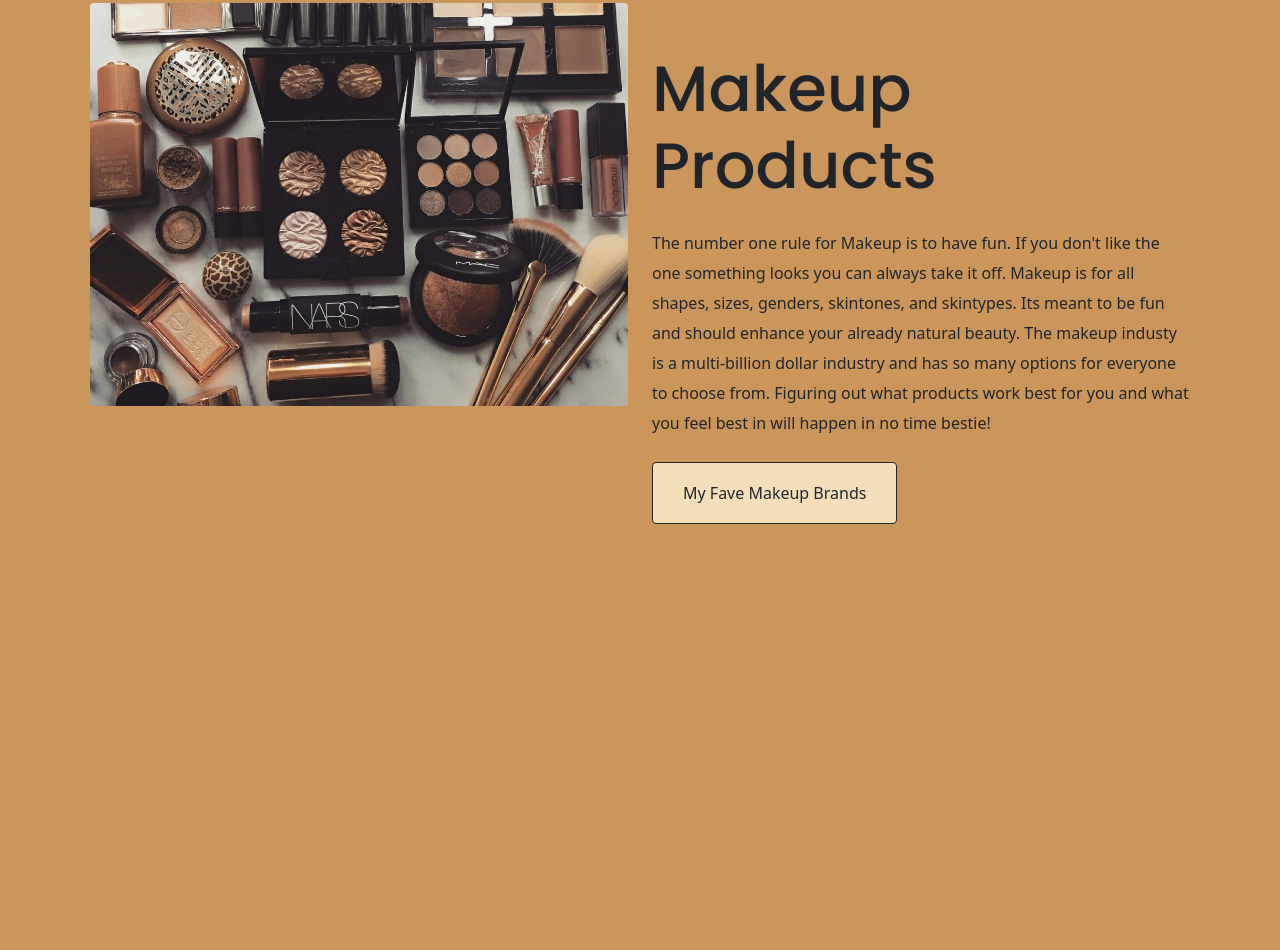
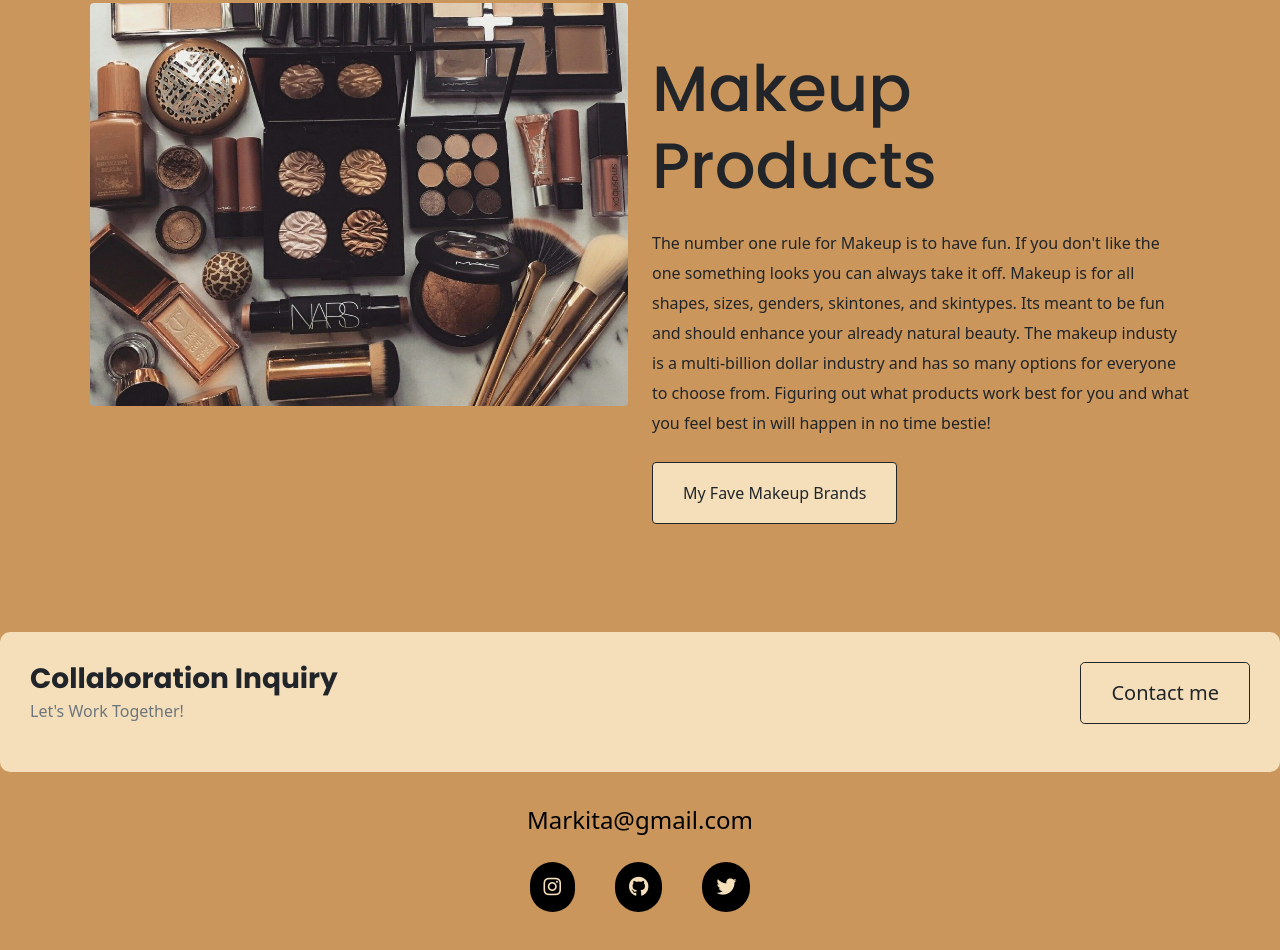
Before and after one commit to kitapedmonds/Portfolio-Project, a plain HTML site: page index.html in a window 1280 px wide. Shown: the part 1946-2896 px from the top of the page. Before the commit the page ends 2578 px from the top, so only its background shows below. Drawn offline with nearby package versions, Linux system fonts and the light colour scheme.

Commit message:
FOOTER
added footer
added media query
added injection

```diff
--- a/index.html
+++ b/index.html
@@ -128,6 +128,30 @@
           </div>
         </div>
       </div>
+      <footer>
+        <div class="contact-box d-flex justify-content-between d-none d-md-flex">
+          <div>
+          <h3>Collaboration Inquiry</h3>
+          <p class="text-muted">Let's Work Together!</p>
+          </div>
+          <div>
+          <a href="/contact.html" class="btn btn-branding btn-outline-dark btn-lg">
+          Contact me</a>
+          </div>
+        </div>
+        <a href="mailto:markita@gmail.com" class="email-link mb-4">Markita@gmail.com</a>
+        <div class="social-links d-flex justify-content-center">
+          <a href="https://www.instagram.com/markitabeautytips" target="_blank">
+            <i class="fab fa-instagram"></i>
+          </a>
+          <a href="https://www.github.com/kitapedmonds/Portfolio-Project" target="_blank">
+            <i class="fab fa-github"></i>
+          </a>
+          <a href="https://www.twitter.com/markitabeauty" target="_blank">
+            <i class="fab fa-twitter"></i>
+          </a>
+        </div>
+      </footer>
     </div>
   </body>
 </html>
--- a/styles/portfolio.css
+++ b/styles/portfolio.css
@@ -75,11 +75,13 @@ p {
 .btn-branding {
   line-height: 30px;
   padding: 15px 30px;
+  transition: all 150ms ease-in-out;
 }
 .btn-skintype {
   background-color: var(--secondary-color);
   line-height: 30px;
   padding: 15px 30px;
+  transition: all 150ms ease-in-out;
 }
 
 #tagline {
@@ -91,8 +93,6 @@ p {
   max-width: 140px;
 }
 
-element.style {
-}
 .navbar-light .navbar-nav .nav-link {
   color: black;
 }
@@ -101,6 +101,43 @@ element.style {
 }
 .active {
   color: var(--primary-color) !important;
+}
+footer {
+  margin-bottom: 60px;
+}
+footer .email-link {
+  text-align: center;
+  text-decoration: none;
+  font-size: 24px;
+  color: black;
+  display: block;
+}
+
+footer .email-link:hover {
+  color: var(--secondary-color);
+}
+footer .social-links a {
+  margin: 0 20px;
+  color: var(--secondary-color);
+  background-color: black;
+  padding: 10px 14px;
+  font-size: 20px;
+  border-radius: 30px;
+}
+
+footer .social-links a:hover {
+  background: white;
+  color: var(--primary-color);
+  transition: all 150ms ease-in-out;
+}
+footer .contact-box {
+  background-color: var(--secondary-color);
+  padding: 30px;
+  margin-bottom: 30px;
+  border-radius: 10px;
+}
+.contact-box h3 {
+  margin-bottom: 0;
 }
 @media (max-width: 960px) {
   .project-description {
@@ -133,4 +170,8 @@ element.style {
     font-size: 40px;
     line-height: 1;
   }
+
+  footer.contact-box {
+    padding: 30px;
+  }
 }
```
